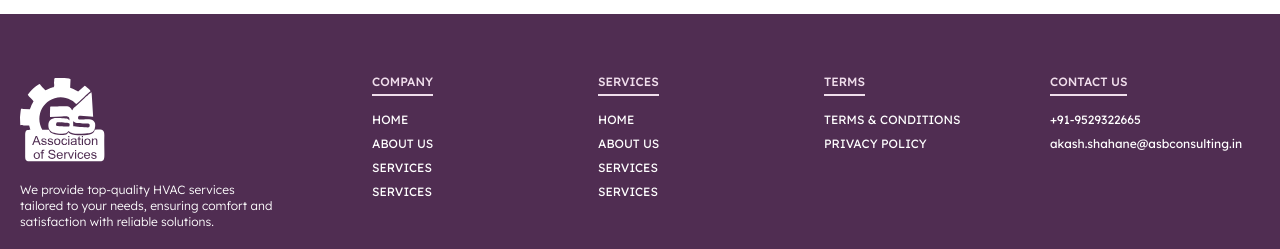
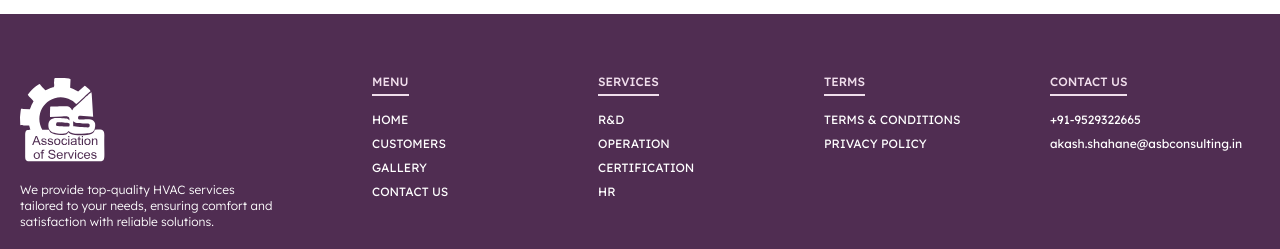
Before and after one commit to Wasiquekh/akash-new-website, a Next.js app: page / in a window 1280 px wide. Shown: the part 8155-8404 px from the top of the page. Built offline with nearby package versions, Linux system fonts and the light colour scheme.

Commit message:
footer linking

```diff
--- a/src/app/components/Footer.tsx
+++ b/src/app/components/Footer.tsx
@@ -32,7 +32,7 @@ const Footer = () => {
           <div className="flex-grow flex flex-wrap md:pl-20 md:mt-0 mt-10 md:text-left text-center text-xs leading-6">
             <div className="lg:w-1/4 md:w-1/2 w-full px-4 ">
               <p className=" font-medium border-b-2 border-tertiary inline-block text-tertiary mb-3">
-                COMPANY
+                MENU
               </p>
               <nav className="list-none">
                 <li>
@@ -42,26 +42,26 @@ const Footer = () => {
                 </li>
                 <li>
                   <Link
-                    href="/about-us"
+                    href="/customers"
                     className="text-white hover:text-tertiary "
                   >
-                    ABOUT US
+                    CUSTOMERS
                   </Link>
                 </li>
                 <li>
                   <Link
-                    href="/services"
+                    href="/gallery"
                     className="text-white hover:text-tertiary "
                   >
-                    SERVICES
+                    GALLERY
                   </Link>
                 </li>
                 <li>
                   <Link
-                    href="/services"
+                    href="/contact"
                     className="text-white hover:text-tertiary "
                   >
-                    SERVICES
+                    CONTACT US
                   </Link>
                 </li>
               </nav>
@@ -73,32 +73,35 @@ const Footer = () => {
               </p>
               <nav className="list-none">
                 <li>
-                  <Link href="/" className="text-white hover:text-tertiary ">
-                    HOME
+                  <Link
+                    href="/research&development"
+                    className="text-white hover:text-tertiary "
+                  >
+                    R&D
                   </Link>
                 </li>
                 <li>
                   <Link
-                    href="/about-us"
+                    href="/operation"
                     className="text-white hover:text-tertiary "
                   >
-                    ABOUT US
+                    OPERATION
                   </Link>
                 </li>
                 <li>
                   <Link
-                    href="/services"
+                    href="/international-business-deveopment"
                     className="text-white hover:text-tertiary "
                   >
-                    SERVICES
+                    CERTIFICATION
                   </Link>
                 </li>
                 <li>
                   <Link
-                    href="/services"
+                    href="/human-resource"
                     className="text-white hover:text-tertiary "
                   >
-                    SERVICES
+                    HR
                   </Link>
                 </li>
               </nav>
```
